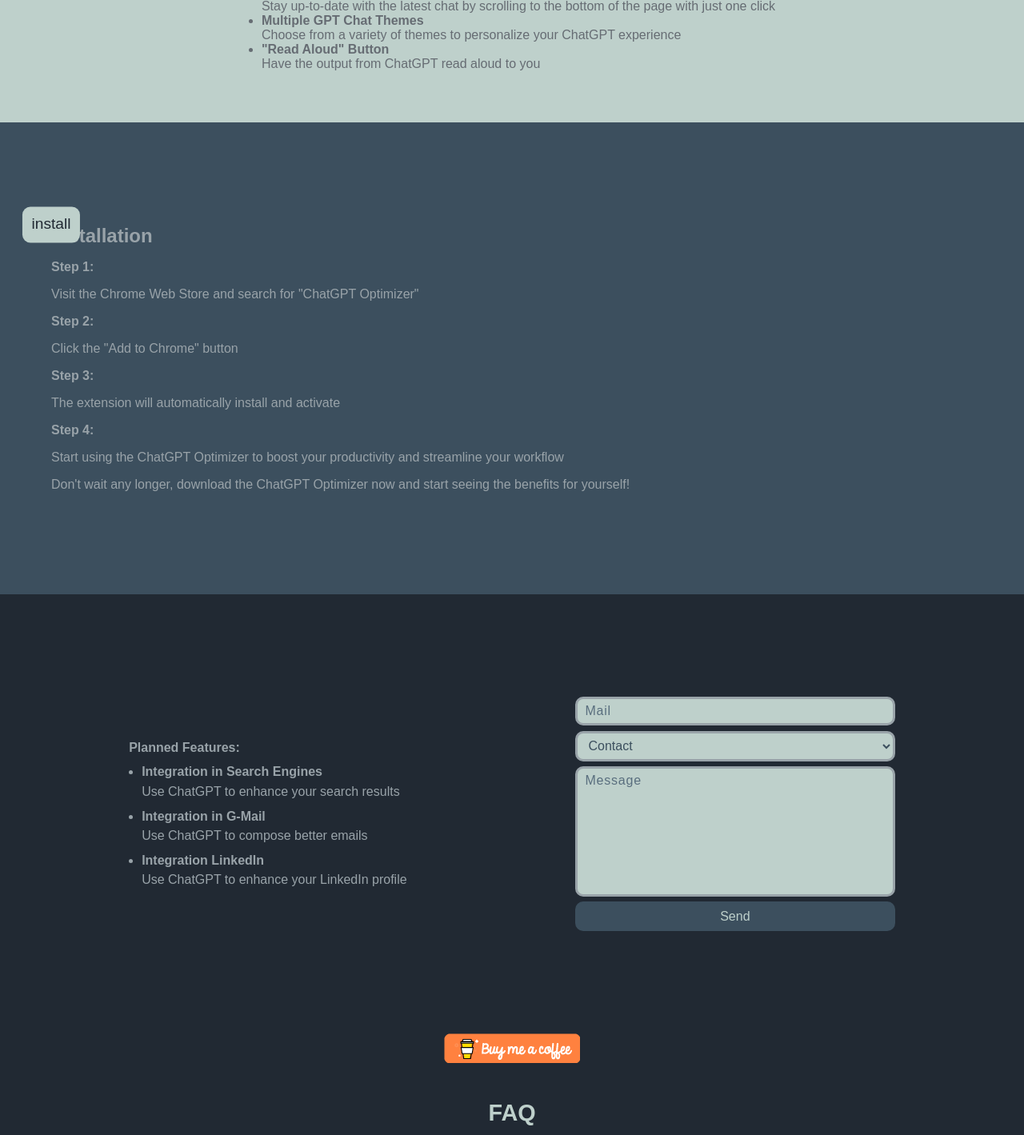
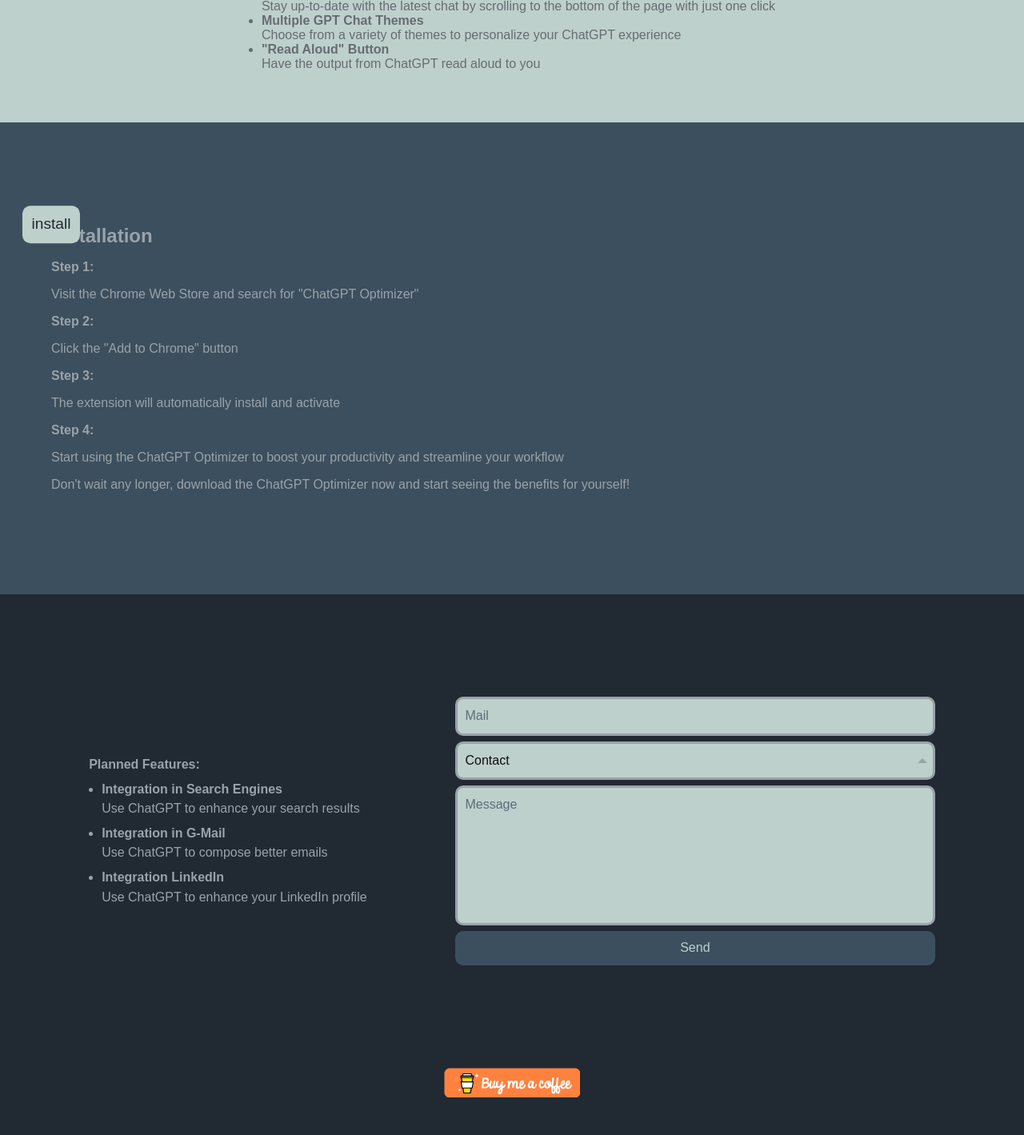
Before and after one commit to productivity-rocks/ai-optimizer-website, a PHP site: page / in a window 1280 px wide. Shown: the part 1731-3150 px from the top of the page at 80% size. Run offline with PHP 8.4, Linux system fonts and the light colour scheme.

Commit message:
style: :lipstick: improved form style

```diff
--- a/css/main.css
+++ b/css/main.css
@@ -49,12 +49,13 @@ textarea,
 button {
           font-size: 1rem;
           border-radius: 10px;
-          padding: .6em;
+          padding: .8rem .6em;
           border: none;
           color: var(--green);
           background-color: var(--greenLight);
           outline: none;
           resize: none;
+          -webkit-appearance: none;
 }
 button {
           color: var(--greenLight);
@@ -64,15 +65,34 @@ button {
 input,
 select,
 textarea {
-          padding: .4em .6rem;
+          color: #0f0f0f;
           border: 3px solid var(--gray);
 }
 input::placeholder,
 select::placeholder,
 textarea::placeholder {
-          font: 1rem;
-          letter-spacing: .05em;
+          font-size: 1rem;
           color: #596e7e;
+}
+.selectWrap {
+          position: relative;
+          z-index: 1;
+          content: '';
+          display: block;
+}
+.selectWrap::before {
+          content: '';
+          position: absolute;
+          top: 50%;
+          right: .6rem;
+          transform: rotate(0deg) translateY(-50%);
+          border-right: 6px solid transparent;
+          border-bottom: 6px solid var(--gray);
+          border-left: 6px solid transparent;
+          transition: .2s ease-in-out;
+}
+.selectWrap[focus="true"]:before {
+          transform: rotate(180deg) translateY(0%);
 }
 
 code {
--- a/index.php
+++ b/index.php
@@ -151,11 +151,13 @@
             <div class="right">
                 <form action="javascript:" id="contactForm" required>
                     <input type="email" name="mail" placeholder="Mail" required>
-                    <select name="type">
-                        <option value="contact">Contact</option>
-                        <option value="featureRequest">Feature Request</option>
-                        <option value="bugReport">Bug Report</option>
-                    </select>
+                    <div class="selectWrap">
+                        <select name="type">
+                            <option value="contact">Contact</option>
+                            <option value="featureRequest">Feature Request</option>
+                            <option value="bugReport">Bug Report</option>
+                        </select>
+                    </div>
                     <textarea name="message" cols="30" rows="8" placeholder="Message" required></textarea>
                     <button>Send</button>
                 </form>
--- a/page.css
+++ b/page.css
@@ -127,7 +127,7 @@ h2 {
 }
 #upcoming .right {
           width: 100%;
-          max-width: 400px;
+          max-width: 600px;
 }
 #upcoming .right form {
           display: flex;
--- a/page.js
+++ b/page.js
@@ -1,4 +1,12 @@
 window.addEventListener('load', ()=>{
+
+  document.querySelectorAll('.selectWrap').forEach(selectWrap => {
+    const select = selectWrap.querySelector('select');
+    select && (select.onfocusin = () => selectWrap.setAttribute('focus', 'true'));
+    select && (select.onfocusout = () => selectWrap.setAttribute('focus', 'false'));
+    select && (select.onchange = () => select.blur());
+    select && (select.onmouseout = () => select.blur());
+  });
 
           // improve all detail fields
           (() => {
```
